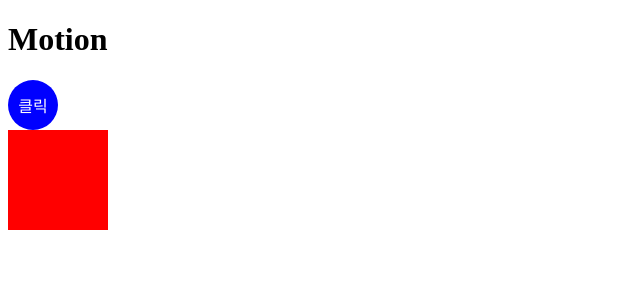
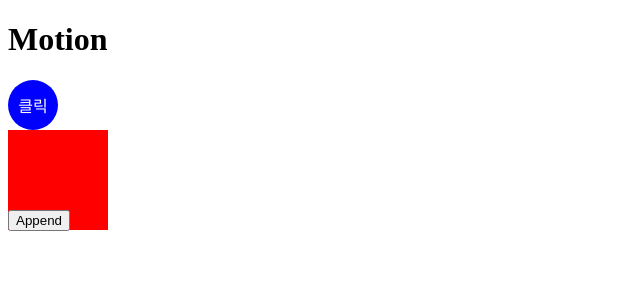
Before and after one commit to rmsoft-insu/nextboard, a Next.js app: page /motion in a window 1280 px wide. Shown: the top 300 px of the page, without its empty margins (0-640 px from the left). Built offline with nearby package versions, Linux system fonts and the light colour scheme.

Commit message:
animation

```diff
--- a/pages/motion/index.tsx
+++ b/pages/motion/index.tsx
@@ -1,11 +1,13 @@
 import { Variants, motion } from "framer-motion";
 import { useState } from "react";
+import { useFieldArray, useForm } from "react-hook-form";
 import styled from "styled-components";
 
 const itemVariants: Variants = {
   open: {
     transformOrigin: "top",
     scaleY: 1,
+    height: "80px",
     transition: { duration: 0.2 },
   },
   closed: {
@@ -33,8 +35,41 @@ const Btn1 = styled.div`
   cursor: pointer;
 `;
 
+const Box2 = styled.div`
+  width: 100px;
+  height: 100px;
+  background-color: pink;
+`;
+const Box3 = styled(motion.div)`
+  width: 80px;
+  height: 80px;
+  background-color: skyblue;
+`;
+
+const ArrayItem = (props) => {
+  const { index } = props;
+  const [isOpen, setIsOpen] = useState(false);
+  console.log(isOpen);
+  return (
+    <Box2>
+      <div onClick={() => setIsOpen((prev) => !prev)}>클릭</div>
+      <Box3
+        initial={false}
+        animate={isOpen ? "open" : "closed"}
+        variants={itemVariants}
+      ></Box3>
+      <div>123</div>
+    </Box2>
+  );
+};
+
 const Motion = () => {
-  const [isOpen, setIsOpen] = useState(false);
+  const { register, control, handleSubmit } = useForm({});
+  const { fields, append, remove } = useFieldArray({ control, name: "test" });
+  const [isOpen, setIsOpen] = useState(true);
+
+  const submitEvent = (data) => console.log(data);
+
   return (
     <div>
       <h1>Motion</h1>
@@ -47,7 +82,15 @@ const Motion = () => {
       >
         <Box1></Box1>
       </motion.div>
-      <Box1></Box1>
+      <form onSubmit={handleSubmit(submitEvent)}>
+        {fields.map((item, index) => (
+          <div key={item.id}>
+            <ArrayItem index={index} />
+            <input {...register(`test.${index}.firstName`)} />
+          </div>
+        ))}
+      </form>
+      <button onClick={() => append({})}>Append</button>
     </div>
   );
 };
```
